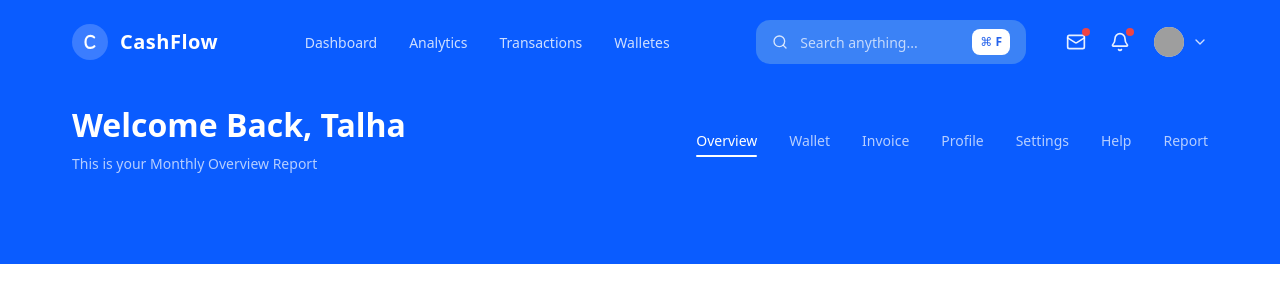
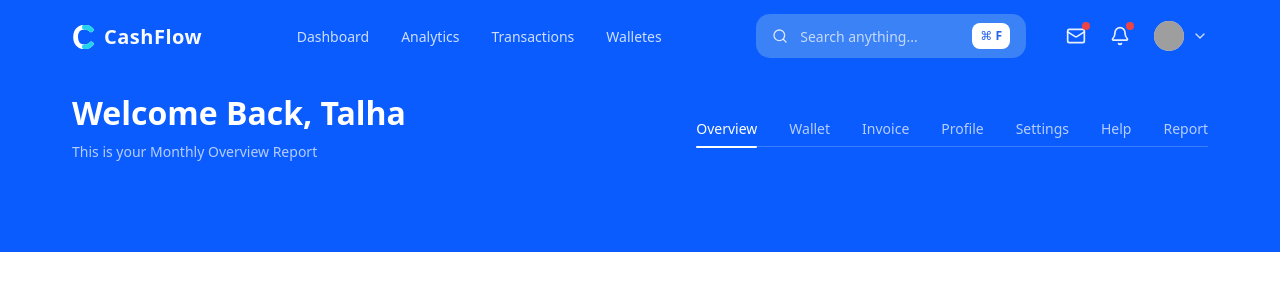
Before and after one commit to talhajat024/cashflow, a React (Vite) app in the folder frontend/: page / in a window 1280 px wide. Shown: the top 302 px of the page. Built offline with nearby package versions, Linux system fonts and the light colour scheme; no server answers; grey boxes are pictures that could not be loaded.

Commit message:
style(dashboard): refine overview header layout and spacing

```diff
--- a/frontend/src/features/dashboard/components/DashboardHeader/DashboardHeader.tsx
+++ b/frontend/src/features/dashboard/components/DashboardHeader/DashboardHeader.tsx
@@ -6,10 +6,8 @@ export const DashboardHeader = ()=>{
 
     return(
       <header className="w-full bg-primary pb-20">
-
       <div className="mx-auto max-w-[1200px] px-8">
         <TopBar />
-
         <div className="pt-3 flex items-center justify-between">
           <WelcomeSection />
           <HeaderTabs />
--- a/frontend/src/features/dashboard/components/DashboardHeader/HeaderTabs.styles.ts
+++ b/frontend/src/features/dashboard/components/DashboardHeader/HeaderTabs.styles.ts
@@ -1,7 +1,11 @@
 import { tv } from "tailwind-variants";
 
+export const tabsContainer = tv({
+  base: "relative",
+});
+
 export const tabs = tv({
-  base: "flex items-center gap-8",
+  base: "flex items-center gap-8 relative z-10",
 });
 
 export const tabItem = tv({
@@ -13,6 +17,7 @@ export const tabItem = tv({
     cursor-pointer
     transition-colors
     duration-200
+    py-2
   `,
   variants: {
     active: {
@@ -29,12 +34,18 @@ export const tabUnderline = tv({
   base: `
     absolute
     left-0
-    -bottom-[6px]
+    -bottom-[1px]
     h-[2px]
     w-full
     bg-white
     rounded-full
     origin-left
     animate-tab-underline
+    z-20
   `,
 });
+
+// Add this new style for the base underline
+export const baseUnderline = tv({
+  base: "absolute left-0 right-0 bottom-0 h-[1px] bg-white/20",
+});
--- a/frontend/src/features/dashboard/components/DashboardHeader/HeaderTabs.tsx
+++ b/frontend/src/features/dashboard/components/DashboardHeader/HeaderTabs.tsx
@@ -1,4 +1,4 @@
-import { tabs, tabItem, tabUnderline } from "./HeaderTabs.styles";
+import { tabs, tabItem, tabUnderline, tabsContainer,baseUnderline } from "./HeaderTabs.styles";
 
 const ITEMS = [
   'Overview',
@@ -14,6 +14,7 @@ export const HeaderTabs = () => {
   const activeTab = 'Overview';
 
   return (
+    <div className={tabsContainer()}>
       <nav className={tabs()} role="tablist">
         {ITEMS.map((item) => {
           const isActive = item === activeTab;
@@ -31,5 +32,7 @@ export const HeaderTabs = () => {
           );
         })}
       </nav>
+      <div className={baseUnderline()} />
+    </div>
   );
 };
--- a/frontend/src/features/dashboard/components/DashboardHeader/TopBar.tsx
+++ b/frontend/src/features/dashboard/components/DashboardHeader/TopBar.tsx
@@ -5,13 +5,12 @@ import { Badge } from '../../../../shared/ui/badge/Badge'
 
 const layout = {
   inner:
-    'flex h-[84px] items-center justify-between',
+    'flex h-[72px] items-center justify-between',
 }
 
 const brand = {
-  wrapper: 'flex items-center gap-3 text-white',
-  logo: 'h-9 w-9 rounded-full bg-white/20',
-  text: 'text-[20px] font-semibold tracking-wide text-white',
+  wrapper: 'flex items-center gap-2 text-white relative top-[1px]',
+  text: 'text-[20px] font-semibold tracking-wide text-slate-50',
 }
 
 const navigation = {
--- a/frontend/src/shared/ui/logo/CashflowLogo.tsx
+++ b/frontend/src/shared/ui/logo/CashflowLogo.tsx
@@ -1,16 +1,47 @@
-interface CashflowLogoProps{
-size?:number
+interface CashflowLogoProps {
+  size?: number;
 }
 
-export const CashflowLogo=({size=36}:CashflowLogoProps)=>{
-    return(
-        <svg width={size} height={size} viewBox="0 0 40 40" fill="none" xmlns="http://www.w3.org/2000/svg" aria-label="Cashflow logo">
-            <circle cx="20" cy="20" r="20" fill="rgba(255,255,255,0.2)"/>
-            <path
-             d="M24.6 14.9C23.7 13.8 22.2 13.2 20.4 13.2C17.3 13.2 15 15.3 15 19.9C15 24.5 17.3 26.6 20.5 26.6C22.4 26.6 23.9 25.9 24.9 24.7"
+export const CashflowLogo = ({ size = 24 }: CashflowLogoProps) => {
+  return (
+    <svg
+      width={size}
+      height={size}
+      viewBox="13 10 14 20"
+      fill="none"
+      xmlns="http://www.w3.org/2000/svg"
+      aria-label="Cashflow logo"
+    >
+      {/* Base white C */}
+      <path
+        d="M26 14
+           C24.6 12.5 22.6 11.8 20.3 11.8
+           C15.9 11.8 13 14.9 13 20
+           C13 25.1 15.9 28.2 20.3 28.2
+           C22.6 28.2 24.6 27.4 26 25.8"
         stroke="white"
-        strokeWidth="2.4"
-        strokeLinecap="round"/>
-        </svg>
-    )
-}
+        strokeWidth="4"
+        strokeLinecap="round"
+        strokeLinejoin="round"
+      />
+
+      {/* Cyan top accent */}
+      <path
+        d="M26 14
+           C24.6 12.5 22.6 11.8 20.3 11.8"
+        stroke="#22D3EE"
+        strokeWidth="4"
+        strokeLinecap="round"
+      />
+
+      {/* Cyan bottom accent */}
+      <path
+        d="M20.3 28.2
+           C22.6 28.2 24.6 27.4 26 25.8"
+        stroke="#22D3EE"
+        strokeWidth="4"
+        strokeLinecap="round"
+      />
+    </svg>
+  );
+};
```
Lines whose indentation alone changed are shown as unchanged.
